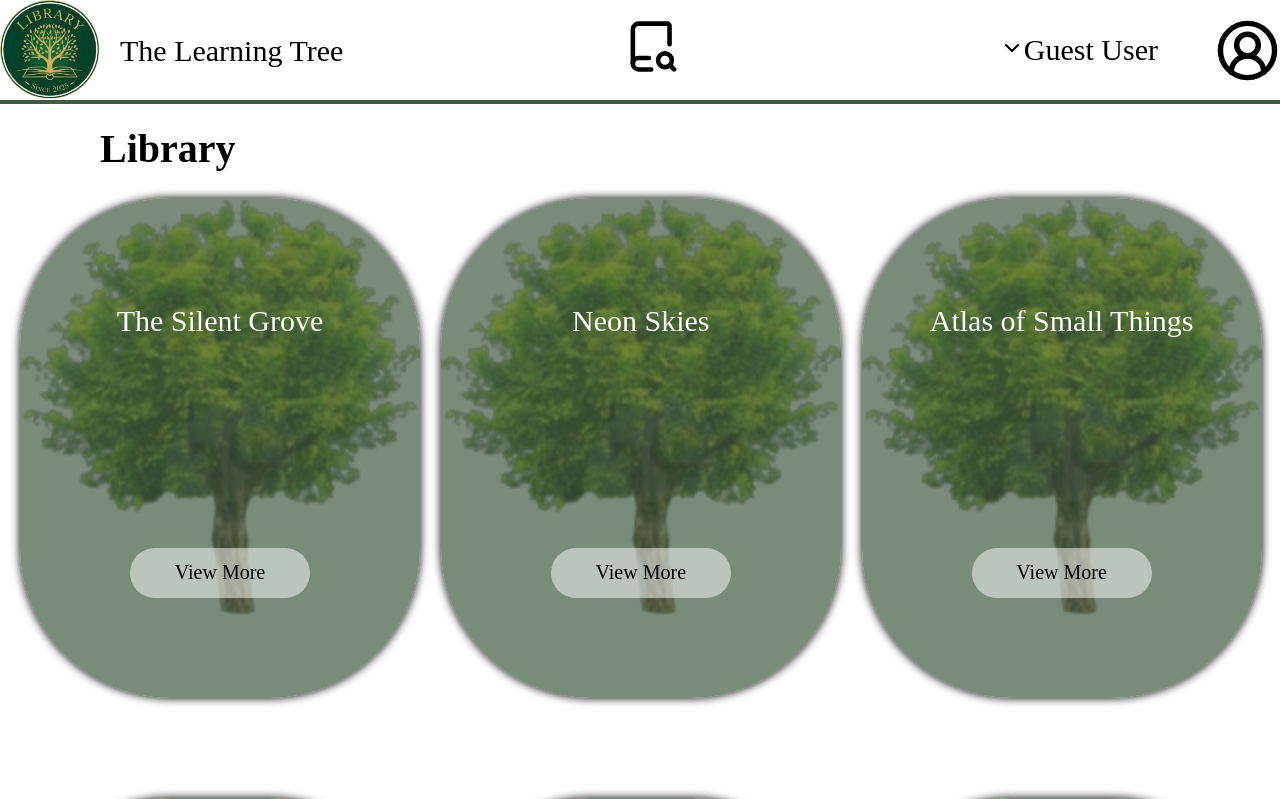
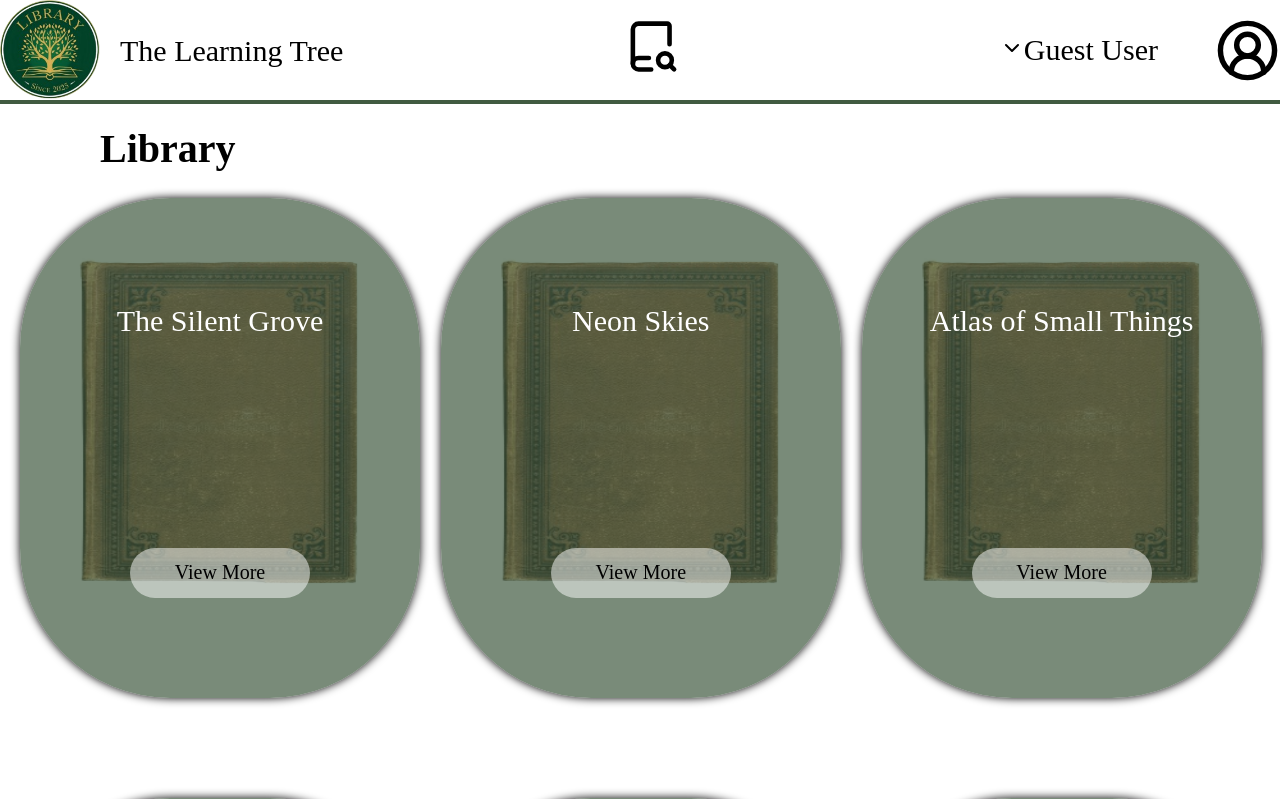
Before and after one commit to TheRealGShot/React_Capstone_Project_TLT, a React (Vite) app in the folder Capstone1/: page /browse in a window 1280 px wide. Shown: the top 799 px of the page. Built offline with nearby package versions, Linux system fonts and the light colour scheme; a web font is replaced by a local one.

Commit message:
finalized

```diff
--- a/Capstone1/src/App.jsx
+++ b/Capstone1/src/App.jsx
@@ -1,7 +1,6 @@
 import './App.css'
 import {BrowserRouter, Routes, Route} from 'react-router-dom'
-import { useState } from 'react'
-import { useContext } from 'react'
+import { useState, useEffect, useContext } from 'react'
 
 import { ThemeContext } from './context/ThemeContext.jsx'
 import Navbar from './components/Navbar.jsx'
@@ -23,6 +22,16 @@ function App() {
   const [open2, setOpen2] = useState(false);
   const { isDarkMode } = useContext(ThemeContext);
 
+  useEffect(() => {
+    if (isDarkMode) {
+      document.documentElement.classList.add('dark-mode');
+      document.documentElement.classList.remove('light-mode');
+    } else {
+      document.documentElement.classList.add('light-mode');
+      document.documentElement.classList.remove('dark-mode');
+    }
+  }, [isDarkMode]);
+
   return (
     <>
       <BrowserRouter>
@@ -30,24 +39,17 @@ function App() {
           <Navbar open1={open1} setOpen1={setOpen1} open2={open2} setOpen2={setOpen2} />
           {open1 && <NavMenu setOpen1={setOpen1} />}
           {open2 && <Drop setOpen2={setOpen2} setOpen1={setOpen1} />}
-
-
           <div className="div">
             <Routes>
               <Route path='' element={<Home />}></Route>
-
               <Route path='/login' element={<Login />}></Route>
               <Route path='/signup' element={<SignUp />}></Route>
-
               <Route path='/returnBook' element={<ReturnBook />}></Route>
               <Route path='/addBook' element={<AddBook />}></Route>
-
               <Route path='/browse' element={<Browse />}></Route>
               <Route path='/preview/:id' element={<Preview />}></Route>
               <Route path='/borrow/:id' element={<Borrow />}></Route>
-
               <Route path='/settings' element={<Settings />}></Route>
-
             </Routes>
           </div>
         </div>
--- a/Capstone1/src/components/Book.jsx
+++ b/Capstone1/src/components/Book.jsx
@@ -1,6 +1,6 @@
 import styles from '../styles/Book.module.css';
 import { useContext } from 'react';
-import tree from '../assets/tree.png'
+import bookCover from '../assets/bookCover.png'
 import { Link } from 'react-router-dom';
 import { ThemeContext } from '../context/ThemeContext.jsx';
 
@@ -9,7 +9,7 @@ function Book({ book }){
 
     return(
         <div className={styles.div1}>
-            <img className={`${styles.img} no-invert`} src={tree} alt={book?.title || "book"}/>
+            <img className={`${styles.img} no-invert`} src={bookCover} alt={book?.title || "book"}/>
             <div className={`${styles.div2} ${isDarkMode ? styles.darkMode : ''}`}>
                 <p className={styles.p}>
                     {book?.title || 'Book Title'}
--- a/Capstone1/src/context/ThemeContext.jsx
+++ b/Capstone1/src/context/ThemeContext.jsx
@@ -14,7 +14,6 @@ export function ThemeProvider({ children }) {
     }
   }
 
-  // Load theme from localStorage on mount
   useEffect(() => {
     const userKey = getUserKey();
     const prefs = JSON.parse(localStorage.getItem('themePreferences') || '{}');
@@ -22,7 +21,6 @@ export function ThemeProvider({ children }) {
     setIsDarkMode(savedTheme === 'dark');
   }, []);
 
-  // Listen for auth changes
   useEffect(() => {
     const onAuth = () => {
       const userKey = getUserKey();
--- a/Capstone1/src/index.css
+++ b/Capstone1/src/index.css
@@ -5,12 +5,22 @@
 
   color-scheme: light dark;
   color: rgba(255, 255, 255, 0.87);
-  background-color: white; /*changed*/
+  background-color: rgb(255, 255, 255);
 
   font-synthesis: none;
   text-rendering: optimizeLegibility;
   -webkit-font-smoothing: antialiased;
   -moz-osx-font-smoothing: grayscale;
+}
+
+:root.dark-mode {
+  color: rgb(255, 255, 255);
+  background-color: rgb(0, 0, 0);
+}
+
+:root.light-mode {
+  color: rgba(255, 255, 255, 0.87);
+  background-color: rgb(255, 255, 255);
 }
 
 a {
--- a/Capstone1/src/pages/AddBook.jsx
+++ b/Capstone1/src/pages/AddBook.jsx
@@ -32,7 +32,6 @@ function AddBook(){
 	const handleAddBook = (e) => {
 		e.preventDefault();
 
-		// Validate all fields are filled
 		if (!formData.title || !formData.author || !formData.publishDate || !formData.description) {
 			setError('All fields are required');
 			return;
@@ -45,15 +44,10 @@ function AddBook(){
 			return;
 		}
 
-		const userKey = cu.email;
-		const userAddedBooks = JSON.parse(localStorage.getItem('userAddedBooks') || '{}');
+		const globalAddedBooks = JSON.parse(localStorage.getItem('globalAddedBooks') || '[]');
 
-		if (!userAddedBooks[userKey]) {
-			userAddedBooks[userKey] = [];
-		}
-
-		// Generate a unique ID for the added book (base 1000 + index)
-		const nextId = 1000 + userAddedBooks[userKey].length;
+		const maxId = globalAddedBooks.length > 0 ? Math.max(...globalAddedBooks.map(b => b.id)) : 999;
+		const nextId = maxId + 1;
 
 		const newBook = {
 			id: nextId,
@@ -64,10 +58,9 @@ function AddBook(){
 			isUserAdded: true
 		};
 
-		userAddedBooks[userKey].push(newBook);
-		localStorage.setItem('userAddedBooks', JSON.stringify(userAddedBooks));
+		globalAddedBooks.push(newBook);
+		localStorage.setItem('globalAddedBooks', JSON.stringify(globalAddedBooks));
 
-		// Reset form and navigate to browse
 		setFormData({ title: '', author: '', publishDate: '', description: '' });
 		navigate('/browse');
 	};
--- a/Capstone1/src/pages/Borrow.jsx
+++ b/Capstone1/src/pages/Borrow.jsx
@@ -16,7 +16,6 @@ function Borrow() {
     const [currentUser, setCurrentUser] = useState(null);
 
     useEffect(() => {
-        // Find book from fake API or user-added books
         let foundBook = books.find((b) => b.id === bookId);
         if (!foundBook) {
             try {
--- a/Capstone1/src/pages/Browse.jsx
+++ b/Capstone1/src/pages/Browse.jsx
@@ -1,6 +1,6 @@
 import styles from '../styles/pages/Browse.module.css';
 import Book from '../components/Book.jsx';
-import tree from '../assets/tree.png'
+import bookCover from '../assets/bookCover.png'
 import { Plus } from 'lucide-react';
 import { Link } from 'react-router-dom';
 import books from '../data/books';
@@ -12,19 +12,8 @@ function Browse(){
     const [allBooks, setAllBooks] = useState(books);
 
     useEffect(() => {
-        function getCurrentUser() {
-            try {
-                return JSON.parse(localStorage.getItem('currentUser')) || null;
-            } catch (e) { return null; }
-        }
-
-        const cu = getCurrentUser();
-        const userKey = cu ? cu.email : 'guest';
-        const userAddedBooks = JSON.parse(localStorage.getItem('userAddedBooks') || '{}');
-        const userBooks = userAddedBooks[userKey] || [];
-
-        // Combine fake API books with user-added books
-        setAllBooks([...books, ...userBooks]);
+        const globalAddedBooks = JSON.parse(localStorage.getItem('globalAddedBooks') || '[]');
+        setAllBooks([...books, ...globalAddedBooks]);
     }, []);
 
     return(
--- a/Capstone1/src/pages/Preview.jsx
+++ b/Capstone1/src/pages/Preview.jsx
@@ -11,10 +11,8 @@ function Preview(){
     const [book, setBook] = useState(null);
 
     useEffect(() => {
-        // First check fake API books
         let foundBook = books.find((b) => b.id === bookId);
 
-        // If not found, check user-added books
         if (!foundBook) {
             try {
                 const cu = JSON.parse(localStorage.getItem('currentUser')) || null;
--- a/Capstone1/src/pages/ReturnBook.jsx
+++ b/Capstone1/src/pages/ReturnBook.jsx
@@ -42,7 +42,6 @@ function ReturnBook(){
             return;
         }
 
-        // find book by exact title (case-sensitive as requested)
         const book = books.find(b => b.title === title);
         if (!book) { alert('No book found with that exact title'); return; }
 
@@ -52,7 +51,6 @@ function ReturnBook(){
             return;
         }
 
-        // check borrowedBooks for this user
         const userKey = getUserKey();
         const data = JSON.parse(localStorage.getItem('borrowedBooks') || '{}');
         if (!userKey || !data[userKey] || !data[userKey][book.id]) {
@@ -60,9 +58,7 @@ function ReturnBook(){
             return;
         }
 
-        // remove the borrowed entry for this user and book
         delete data[userKey][book.id];
-        // clean up empty object
         if (Object.keys(data[userKey]).length === 0) delete data[userKey];
         localStorage.setItem('borrowedBooks', JSON.stringify(data));
 
--- a/Capstone1/src/styles/Book.module.css
+++ b/Capstone1/src/styles/Book.module.css
@@ -4,6 +4,9 @@
     height:500px;
     border-radius:150px;
     font-family:Andada Pro;
+    display:flex;
+    justify-content: center;
+    align-items: start;
 }
 .div2{
     width:400px;
@@ -22,9 +25,9 @@
     box-shadow: 0px 0px 10px #555555;
 }
 .img{
-    height:420px;
-    width:400px;
-    position:absolute;
+    height:350px;
+    width:320px;
+    margin-top:50px;
 }
 .p{
     font-size: 30px;
```
Also changed, not shown: Capstone1/src/pages/Login.jsx (+0 -7 lines), Capstone1/src/pages/SignUp.jsx (+0 -10 lines), Capstone1/src/assets/bookCover.png (added). Lines whose indentation alone changed are shown as unchanged.
